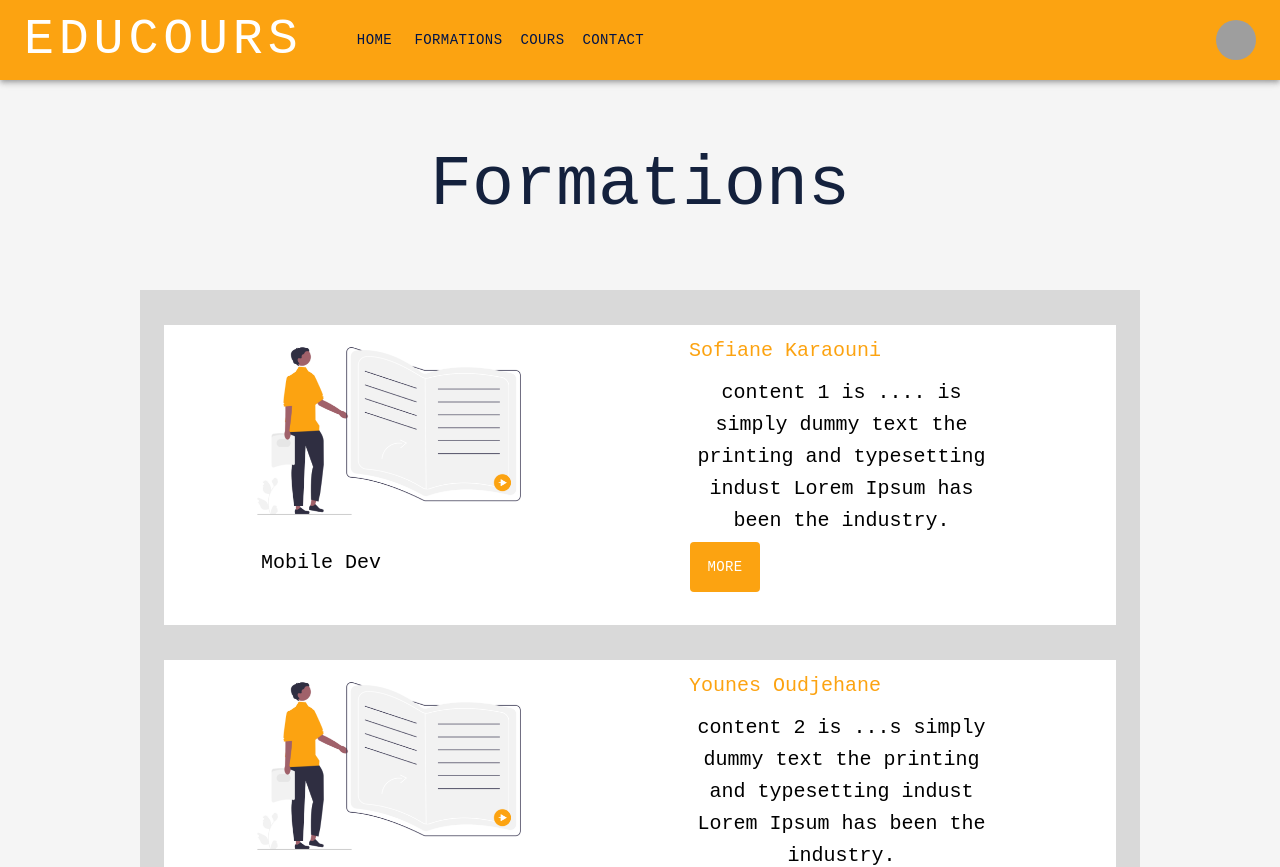
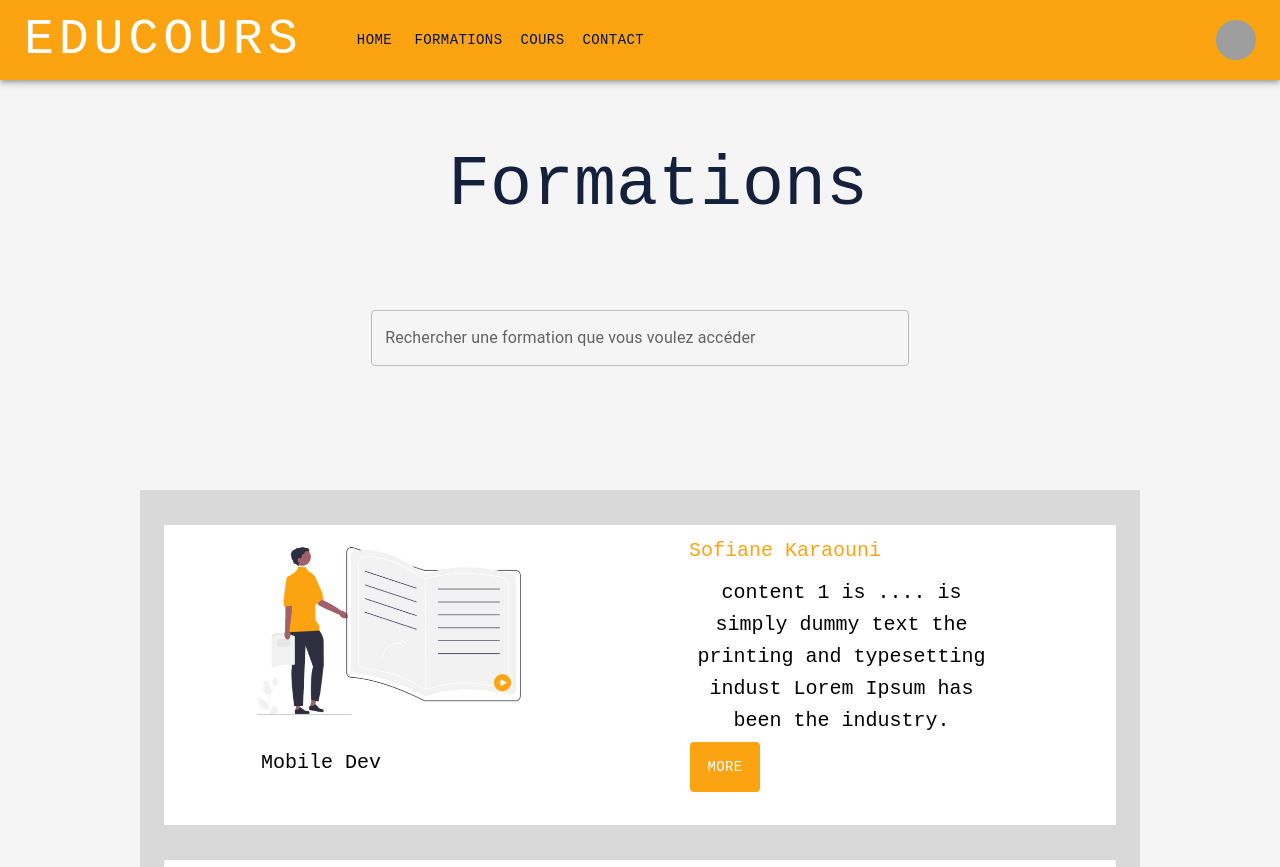
Before and after one commit to sofiane-ka/GL-project, a React (Create React App) app: page /formations in a window 1280 px wide. Shown: the top 867 px of the page. Built offline with nearby package versions, Linux system fonts and the light colour scheme; grey boxes are pictures that could not be loaded.

Commit message:
research added

```diff
--- a/src/components/Contact.jsx
+++ b/src/components/Contact.jsx
@@ -42,7 +42,7 @@ const Contact= () => {
     height:500,
     marginX:"auto",
     marginTop:"150px",
-    marginBottom:"120px"
+    marginBottom:"100%"
  }}>
 
  </Container>
--- a/src/components/Footer.jsx
+++ b/src/components/Footer.jsx
@@ -8,14 +8,21 @@ const Footer= () => {
 
     return (
 
-        <footer>
+        <footer sx={{width:"100%",
+        height:"10rem",
+        position:"absolute",
+        bottom: 0,
+        right:0,
+        paddingBottom:"270px",
+        left:0,}}>
           <Container maxWidth="2xl" sx={{
           backgroundColor:"#14213D",
-          height:"15rem",
-          textAlign:"center",
-          marginTop :"auto",
-          position:"absolute",
-          marginBottom:"1px",
+          display: "block",
+    alignItems: "center",
+    height:"100%",
+    justifyContent: "center",
+    textAlign: "center",
+    paddingBottom:"110px"
           }}>
 
 <Typography
@@ -27,10 +34,9 @@ const Footer= () => {
     fontSize:20,
     letterSpacing: '.0rem',
     color: '#FFFFFF',
-    marginTop:"60px",
+    marginTop:"120px",
+    textAlign:"start",
 
-    textAlign:"center",
-    alignSelf: "center",
     display: {xs: 'inline-block'}
 
    }}
--- a/src/components/Formations.jsx
+++ b/src/components/Formations.jsx
@@ -9,6 +9,10 @@ import Button from '@mui/material/Button';
 import Container from '@mui/material/Container'
 import ImageList from '@mui/material/ImageList';
 import ImageListItem from '@mui/material/ImageListItem';
+
+import IconButton from "@mui/material/IconButton";
+import SearchIcon from "@mui/icons-material/Search";
+import TextField from "@mui/material/TextField";
 
 
 const EnsembleFormat = [
@@ -73,19 +77,24 @@ const EnsembleFormat = [
  ];
 
 const Formations= () => {
-  const [isGray,setGray] = useState("1");
+   const [isGray,setGray] = useState("1");
+
+   const [searchQuery, setSearchQuery] = useState("");
 
   const handleGray = ()=> {
     isGray === 0 ? setGray(1) : setGray(0);
   }
     return (
-      <div className=''>
+      <div sx={{height:"100%",width:"100%"}}>
         <Navbar/>
-        <Box sx ={{margin : "auto",
+        <Box sx ={{
+
+              margin : "auto",
               textAlign :"center",
-              height: 10,
+              height: 110,
               marginTop :"50px",
-              marginBottom:"70px"
+              marginBottom:"70px",
+              width:"30%"
                }}>
          <Typography
    variant="h6"
@@ -96,29 +105,52 @@ const Formations= () => {
     fontSize:70,
     letterSpacing: '.0rem',
     color: '#14213D',
-    marginTop : "200px",
-    margin:"auto",
-    width:"400px"
    }}
    >
     Formations
  </Typography>
  </Box>
 
+ <Box sx ={{
 
- <Container sx={{
+              margin : "auto",
+              textAlign :"center",
+              height: 110,
+              marginTop :"50px",
+              marginBottom:"70px",
+              width:"70%",
+              alignItems:"center"
+               }}>
+                <form >
+ <TextField
+      id="search-bar"
+      className="text"
+      onInput={(e) => {
+        setSearchQuery(e.target.value);
+      }}
+      sx={{width:"60%",marginX:"0px"}} variant="outlined"  label="Rechercher une formation que vous voulez accéder"  placeholder="Mobile dev"
+    />
+
+
+
+</form>
+               </Box>
+
+
+
+
+  <Container sx={{
     backgroundColor :"#D9D9D9",
     width:1000,
-    height:335*(EnsembleFormat.length),
+    height:335*(EnsembleFormat.length)+50,
 
-    marginTop:"150px",
-    marginBottom:"120px",
-    paddingBottom:"35px",
+    marginTop:"50px",
+    marginBottom:"200px",
     flexDirection:"column",
     display:{md:"flex"}
  }}>
    {
- EnsembleFormat.map((frm) => (
+ EnsembleFormat.filter((d) => Object.values(d).some(val => val.includes(searchQuery))).map((frm) => (
 <Container sx={{
     height:300 ,
     marginTop:"35px",
@@ -127,7 +159,7 @@ const Formations= () => {
     flexDirection:"row",
     display:{md:"flex"}}}>
 
-                   {/* image*/}
+                   {/* image */}
 
                   <Container sx={{
                     marginLeft:"1px",
@@ -170,7 +202,7 @@ const Formations= () => {
   </Container>
 
 
-  {/* announcer content move*/}
+
   <Container sx={{
                     marginLeft:"1px",
     height:650 ,
@@ -227,6 +259,7 @@ const Formations= () => {
                 backgroundColor:"#FCA311" ,
                 marginLeft:"1px" ,
                 marginTop:"5px",
+
                 height:50,
                 width:70,
                 fontFamily: 'monospace',
@@ -250,6 +283,7 @@ const Formations= () => {
 ))
 }
     </Container>
+
  <Footer/>
       </div>
     )
--- a/src/components/Profile.jsx
+++ b/src/components/Profile.jsx
@@ -83,6 +83,8 @@ const user = [
 
 const Profile= () => {
   const [open, setOpen] = React.useState(false);
+
+  const [searchQuery, setSearchQuery] = useState("");
 
   const handleClickOpen = () => {
     setOpen(true);
@@ -222,7 +224,32 @@ const handleCreateAnn = (e) => {
          height:50,
          alignItems:"center",
          justifyContent:"center",
-         width:700 , flexDirection:"column", display:{md:"flex"}}}>
+         width:900 , flexDirection:"column", display:{md:"flex"}}}>
+
+           <Box sx ={{
+
+              margin : "auto",
+              textAlign :"center",
+              height: 130,
+              marginTop :"70px",
+              marginBottom:"70px",
+              width:"100%",
+              alignItems:"center"
+               }}>
+                <form >
+ <TextField
+      id="search-bar"
+      className="text"
+      onInput={(e) => {
+        setSearchQuery(e.target.value);
+      }}
+      sx={{width:"60%",marginX:"0px"}} variant="outlined"  label="Rechercher une formation que vous voulez accéder"  placeholder="Mobile dev"
+    />
+
+
+
+</form>
+               </Box>
                <Button
                 key="submit"
 
@@ -233,7 +260,7 @@ const handleCreateAnn = (e) => {
                    display: 'block',
                   backgroundColor:"#FCA311" ,
                   marginX:"auto" ,
-                  marginTop:"40px",
+                  marginTop:"0px",
                   height:50,
                   width:300,
                   fontFamily: 'monospace',
@@ -444,16 +471,16 @@ const handleCreateAnn = (e) => {
  <Container sx={{
     backgroundColor :"#D9D9D9",
     width:1000,
-    height:335*(EnsembleFormatUser.length),
+    height:335*(EnsembleFormatUser.length)+50,
 
     marginTop:"150px",
-    marginBottom:"120px",
+    marginBottom:"200px",
     paddingBottom:"35px",
     flexDirection:"column",
     display:{md:"flex"}
  }}>
    {
- EnsembleFormatUser.map((frm) => (
+ EnsembleFormatUser.filter((d) => Object.values(d).some(val => val.includes(searchQuery))).map((frm) => (
 
 <Container sx={{
     height:300 ,
```
